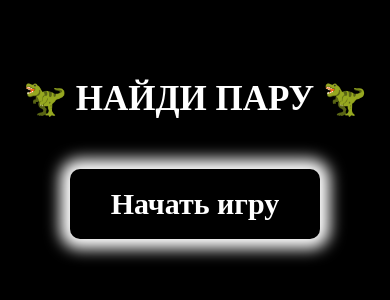
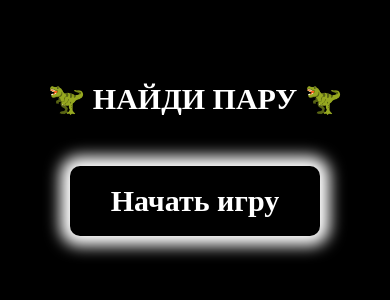
Before and after one commit to MaximZhe/game-kids, a plain HTML site: page index.html in a window 390 px wide. Shown: the part 264-564 px from the top of the page. Drawn offline with Linux system fonts and the light colour scheme.

Commit message:
Day8 - size h1

```diff
--- a/source/scss/main.scss
+++ b/source/scss/main.scss
@@ -186,7 +186,11 @@ input:focus:-ms-input-placeholder { color:transparent; } /* IE 10+ */
 
 /* Extra small: 0px (320px) - 576px */
 @media (max-width: 575px){
-
+    .container{
+        .container__header{
+            font-size: 30px;
+        }
+    }
     .card{
         max-width: 70px;
         height: 90px;
```
Also changed, not shown: css/main.css.
